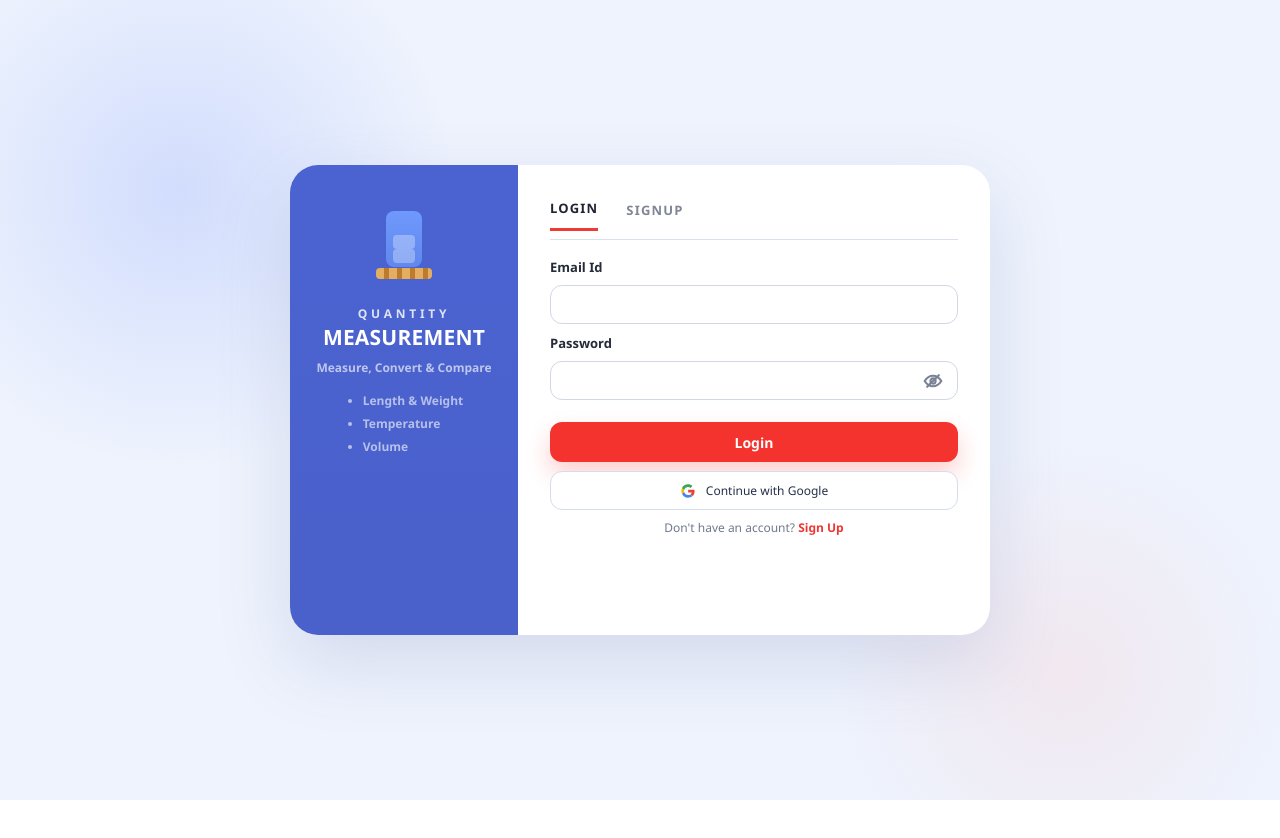
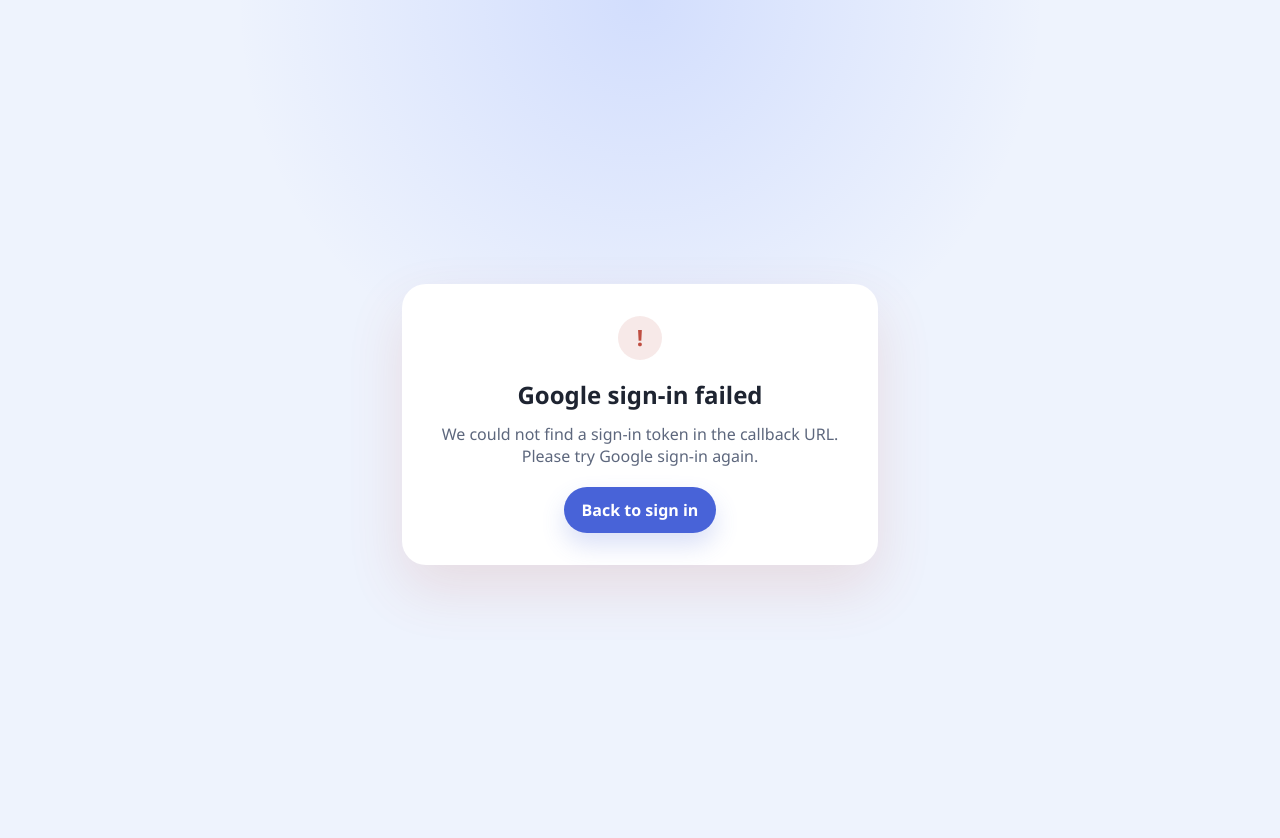
Before and after one commit to rudresh-sharma/QuantityMeasurementApp-Frontend, an Angular app: page /oauth-success in a window 1280 px wide. Before the commit this address led to /. Shown: the top 838 px of the page. Before the commit the page ends 800 px from the top, so only its background shows below. Built offline with nearby package versions, Linux system fonts and the light colour scheme.

Commit message:
[Rudresh] : Update oauth

```diff
--- a/src/app/components/oauth-success/oauth-success.component.html
+++ b/src/app/components/oauth-success/oauth-success.component.html
@@ -4,5 +4,8 @@
     <div *ngIf="isError" class="oauth-success__icon" aria-hidden="true">!</div>
     <h1>{{ heading }}</h1>
     <p>{{ statusMessage }}</p>
+    <button *ngIf="isError" type="button" class="oauth-success__action" (click)="goToHome()">
+      {{ actionLabel }}
+    </button>
   </div>
 </section>
--- a/src/app/components/oauth-success/oauth-success.component.scss
+++ b/src/app/components/oauth-success/oauth-success.component.scss
@@ -37,6 +37,30 @@
   color: #5d677d;
 }
 
+.oauth-success__action {
+  margin-top: 20px;
+  padding: 12px 18px;
+  border: 0;
+  border-radius: 999px;
+  background: #4863d8;
+  color: #fff;
+  font: inherit;
+  font-weight: 600;
+  cursor: pointer;
+  transition: transform 0.2s ease, box-shadow 0.2s ease, background-color 0.2s ease;
+  box-shadow: 0 12px 24px rgba(72, 99, 216, 0.2);
+}
+
+.oauth-success__action:hover {
+  background: #3f58c4;
+  transform: translateY(-1px);
+}
+
+.oauth-success__action:focus-visible {
+  outline: 3px solid rgba(72, 99, 216, 0.22);
+  outline-offset: 3px;
+}
+
 .oauth-success__spinner {
   width: 44px;
   height: 44px;
--- a/src/app/components/oauth-success/oauth-success.component.ts
+++ b/src/app/components/oauth-success/oauth-success.component.ts
@@ -18,6 +18,7 @@
   heading = 'Signing you in';
   statusMessage = 'Completing sign-in...';
   isError = false;
+  actionLabel = 'Back to sign in';
 
   ngOnInit(): void {
     const error = this.route.snapshot.queryParamMap.get('error');
@@ -30,16 +31,14 @@
       this.isError = true;
       this.heading = 'Google sign-in failed';
       this.statusMessage = this.friendlyErrorMessage(error);
-      this.redirectHome(3000);
       return;
     }
 
-    if (!token || !email) {
+    if (!token) {
       this.authService.clearSession();
       this.isError = true;
       this.heading = 'Google sign-in failed';
-      this.statusMessage = 'We could not complete Google sign-in. Please try again.';
-      this.redirectHome(3000);
+      this.statusMessage = 'We could not find a sign-in token in the callback URL. Please try Google sign-in again.';
       return;
     }
 
@@ -48,9 +47,13 @@
     this.redirectHome();
   }
 
+  goToHome(): void {
+    void this.router.navigate(['/'], { replaceUrl: true });
+  }
+
   private redirectHome(delayMs = 800): void {
     window.setTimeout(() => {
-      void this.router.navigate(['/'], { replaceUrl: true });
+      this.goToHome();
     }, delayMs);
   }
 
@@ -65,6 +68,6 @@
       return 'Google sign-in was canceled before it could finish.';
     }
 
-    return `Google sign-in could not be completed: ${normalizedError}. Redirecting...`;
+    return `Google sign-in could not be completed: ${normalizedError}. Please try again.`;
   }
 }
--- a/src/app/services/auth.service.ts
+++ b/src/app/services/auth.service.ts
@@ -65,8 +65,9 @@
     return environment.googleAuthUrl;
   }
 
-  completeOAuthLogin(token: string, email: string, name?: string | null): AuthSession {
-    const fullName = String(name ?? '').trim() || email.split('@')[0] || 'User';
+  completeOAuthLogin(token: string, email?: string | null, name?: string | null): AuthSession {
+    const normalizedEmail = String(email ?? '').trim();
+    const fullName = String(name ?? '').trim() || normalizedEmail.split('@')[0] || 'User';
     const session: AuthSession = {
       token,
       tokenType: 'Bearer',
@@ -74,7 +75,7 @@
       user: {
         id: 0,
         fullName,
-        email,
+        email: normalizedEmail,
         mobileNumber: null,
         role: 'USER',
         authProvider: 'GOOGLE'
```
